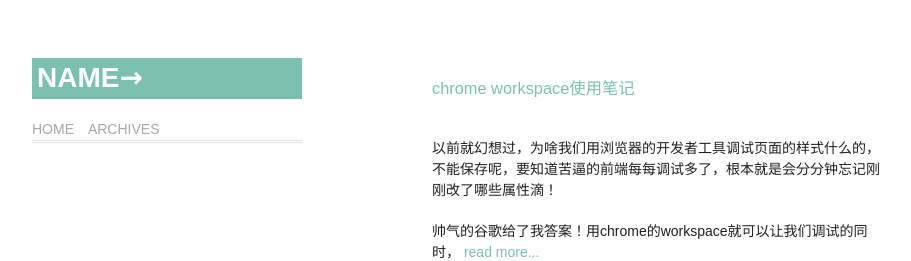
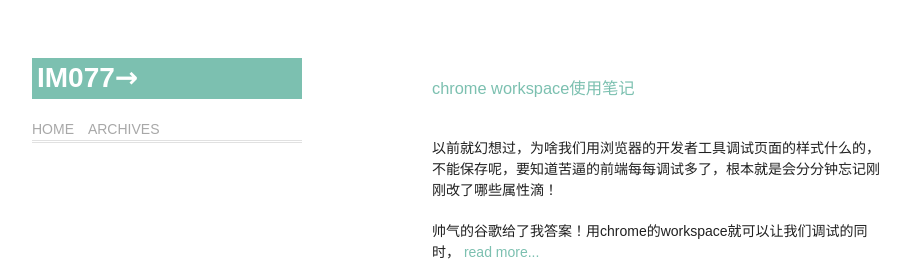
Before and after one commit to lixiaochou077/lixiaochou077.github.io, a Jekyll site: the page built from index.html, in a window 1280 px wide. Shown: the top 261 px of the page, without its empty margins (178-1089 px from the left). Built offline with Jekyll 4.4.1, drawn with Linux system fonts in a browser that asks for light colours; Markdown is read by kramdown in place of the engine named in the settings.

Commit message:
add blog

```diff
--- a/_layouts/default.html
+++ b/_layouts/default.html
@@ -4,7 +4,7 @@
             <header>
                 <h1>{{ page.title }}</h1>
                 <p>
-                    <a href="#">HOME</a>
+                    <a href="lixiaochou077.github.io">HOME</a>
                     <a href="#">ARCHIVES</a>
                 </p>
             </header>
--- a/_layouts/home.html
+++ b/_layouts/home.html
@@ -2,9 +2,9 @@
     <body>
         <div class="wrapper">
             <header>
-                <h1>NAME<span>→</span></h1>
+                <h1>IM077<span>→</span></h1>
                 <p>
-                    <a href="#">HOME</a>
+                    <a href="lixiaochou077.github.io">HOME</a>
                     <a href="#">ARCHIVES</a>
                 </p>
             </header>
```
